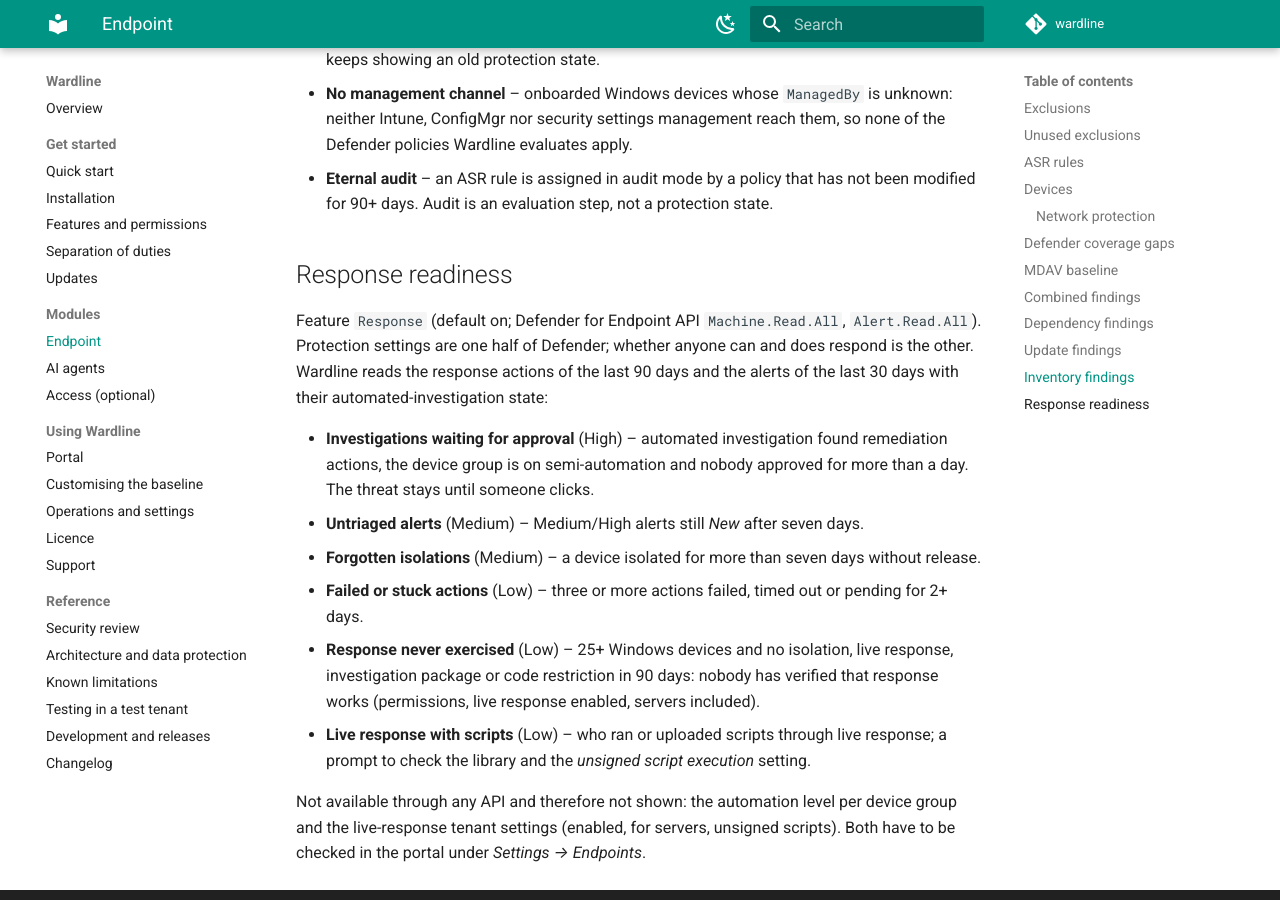
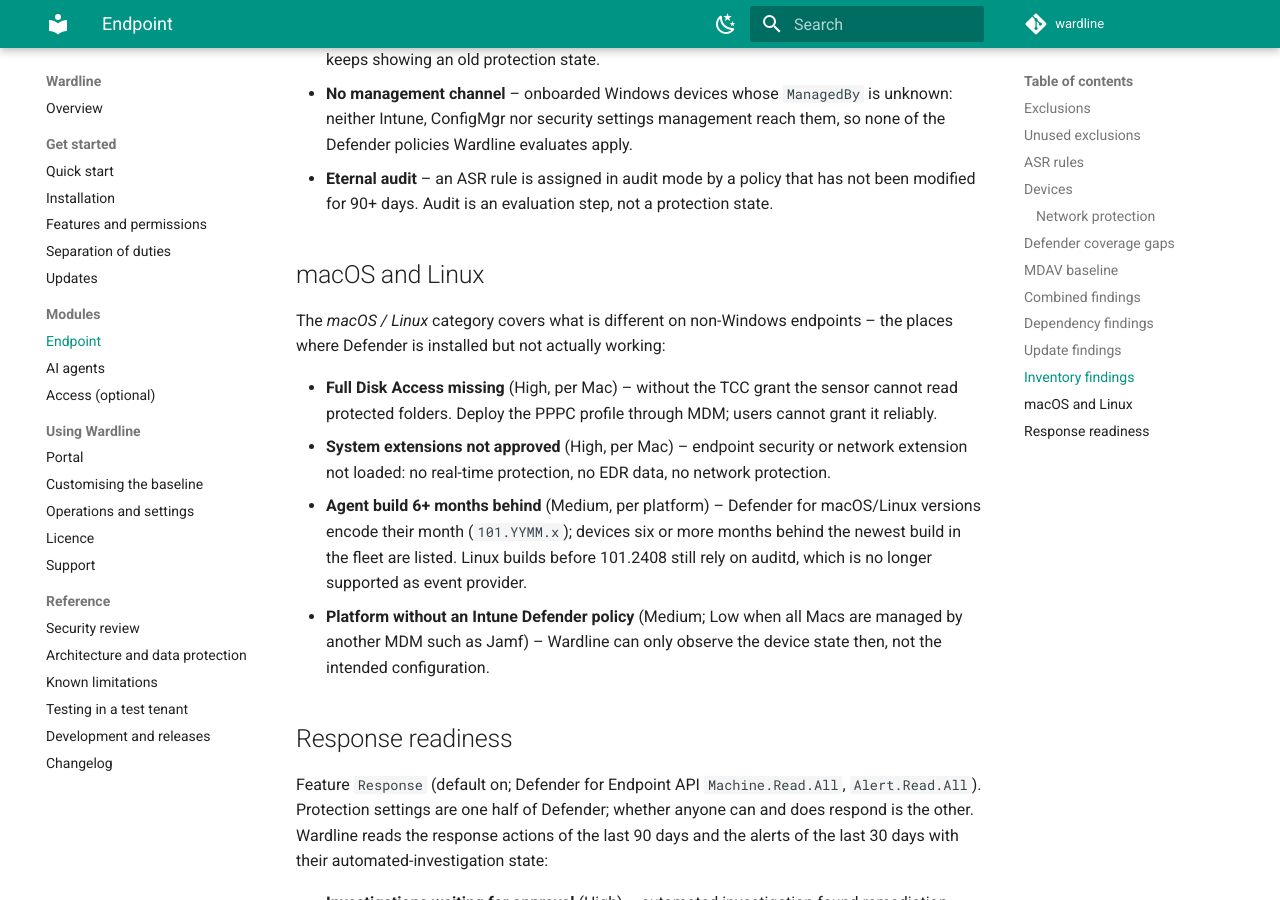
Before and after one commit to dominikhoefling/gapsio, an MkDocs documentation site: the page built from docs/modules/endpoint.md, in a window 1280 px wide and 900 px high, scrolled down 3903 px. Built offline with MkDocs 1.6.1 and Material for MkDocs 9.7.7, drawn with Linux system fonts in a browser that asks for light colours; comment, search, counter and statistics services are not loaded.

Commit message:
macOS/Linux platform findings: Full Disk Access, system extensions, agent build age, platforms without Intune policy

```diff
--- a/docs/modules/endpoint.md
+++ b/docs/modules/endpoint.md
@@ -115,6 +115,21 @@ and policy reach:
 - **Eternal audit** – an ASR rule is assigned in audit mode by a policy that has not been modified for 90+ days.
   Audit is an evaluation step, not a protection state.
 
+## macOS and Linux
+
+The *macOS / Linux* category covers what is different on non-Windows endpoints – the places where Defender is
+installed but not actually working:
+
+- **Full Disk Access missing** (High, per Mac) – without the TCC grant the sensor cannot read protected folders.
+  Deploy the PPPC profile through MDM; users cannot grant it reliably.
+- **System extensions not approved** (High, per Mac) – endpoint security or network extension not loaded: no
+  real-time protection, no EDR data, no network protection.
+- **Agent build 6+ months behind** (Medium, per platform) – Defender for macOS/Linux versions encode their month
+  (`101.YYMM.x`); devices six or more months behind the newest build in the fleet are listed. Linux builds before
+  101.2408 still rely on auditd, which is no longer supported as event provider.
+- **Platform without an Intune Defender policy** (Medium; Low when all Macs are managed by another MDM such as
+  Jamf) – Wardline can only observe the device state then, not the intended configuration.
+
 ## Response readiness
 
 Feature `Response` (default on; Defender for Endpoint API `Machine.Read.All`, `Alert.Read.All`). Protection
```
Also changed, not shown: CHANGELOG.md (+1 -0 lines), 3 other files.
